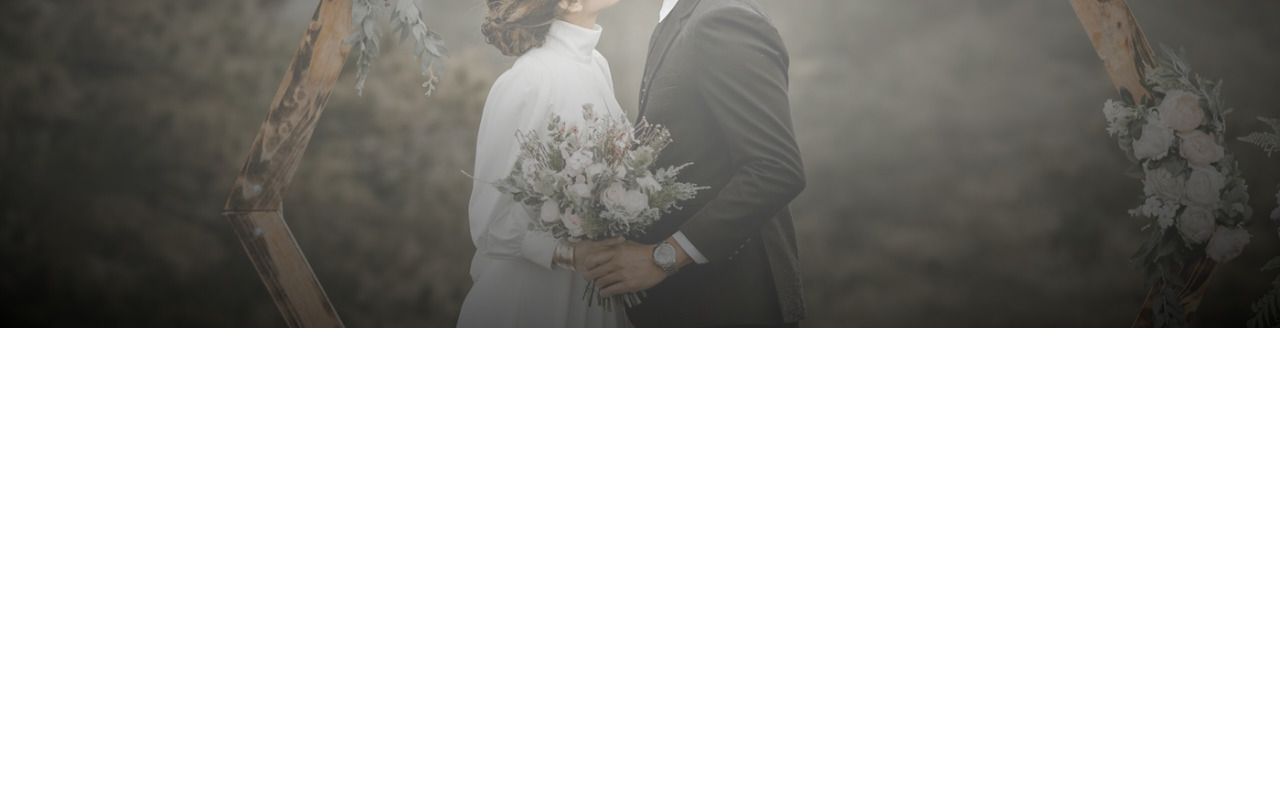
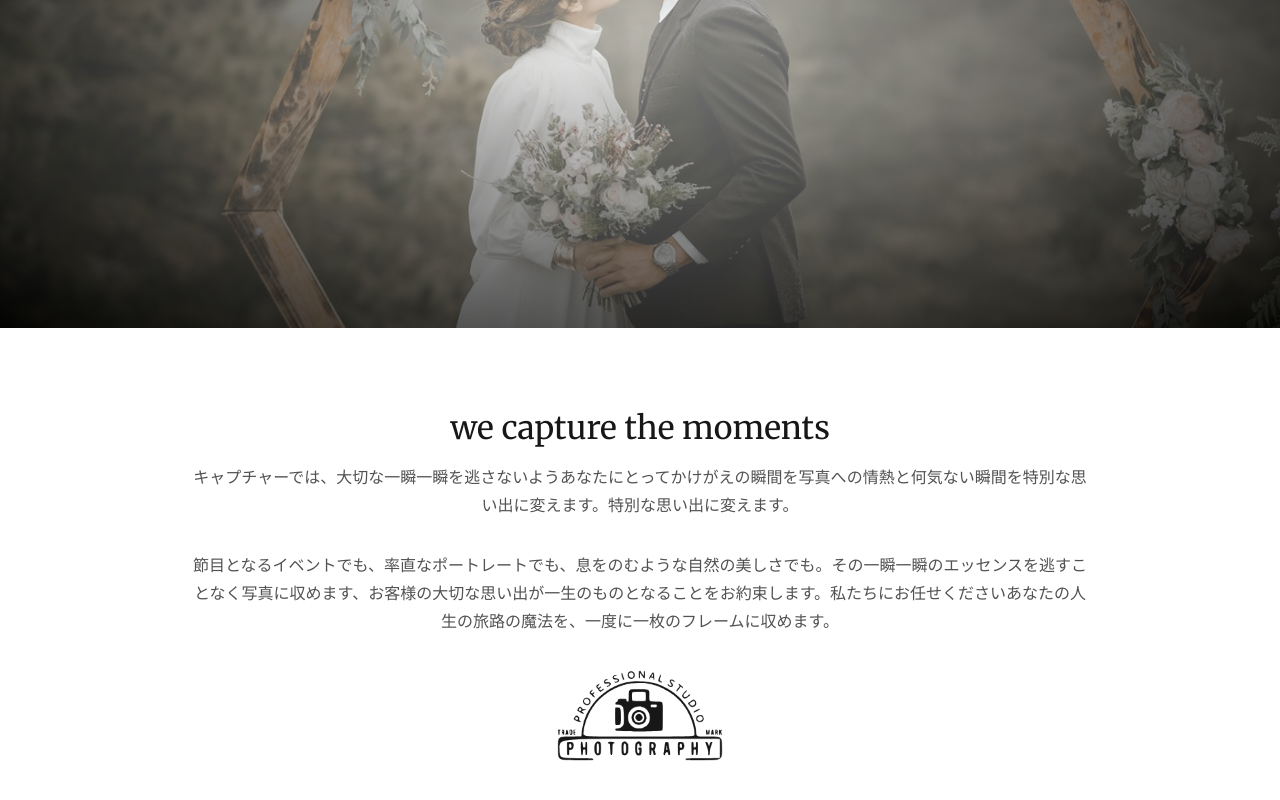
Before and after one commit to akira-odgr/capturer, a React (Vite) app: page / in a window 1280 px wide. Shown: the part 272-1072 px from the top of the page. Built offline with nearby package versions, Linux system fonts and the light colour scheme.

Commit message:
aboutセクションが完成しました。

```diff
--- a/src/App.scss
+++ b/src/App.scss
@@ -1,4 +1,13 @@
 @import url("https://fonts.googleapis.com/css2?family=Merriweather:ital,wght@0,300;0,400;0,700;0,900;1,300;1,400;1,700;1,900&family=Montserrat:ital,wght@0,100..900;1,100..900&display=swap");
+
+:root {
+    --text-dark: #171717;
+    --text-light: #525252;
+    --extra-light: #a3a3a3;
+    --white: #ffffff;
+    --max-width: 1200px;
+    --header-font: "Merriweather", serif;
+}
 
 * {
     margin: 0;
@@ -11,7 +20,6 @@ html {
 }
 
 body {
-    height: 300vh;
     font-family: "Montserrat", sans-serif;
 
     @extend html;
@@ -27,6 +35,28 @@ a {
 }
 
 img {
-    max-width: 100%;
-    height: auto;
+    max-width: 100%; // height: auto;
 }
+
+.section {
+    &__container {
+        max-width: var(--max-width);
+        margin-inline: auto;
+        padding: 5rem 1rem;
+    }
+
+    &__header {
+        font-size: 2rem;
+        font-weight: 400;
+        font-family: var(--header-font);
+        margin-bottom: 1rem;
+        color: var(--text-dark);
+        text-align: center;
+    }
+
+    &__description {
+        color: var(--text-light);
+        line-height: 1.75rem;
+        text-align: center;
+    }
+}
--- a/src/App.tsx
+++ b/src/App.tsx
@@ -1,12 +1,13 @@
+import { About } from "./components/about/About";
+import { Header } from "./components/header/Header";
+
 import "./App.scss";
-import { Header } from "./components/Navbar/Header";
 
-function App() {
+export const App = () => {
     return (
         <>
             <Header />
+            <About />
         </>
     );
-}
-
-export default App;
+};
--- /dev/null
+++ b/src/components/about/About.scss
@@ -0,0 +1,24 @@
+:root {
+    --text-dark: #171717;
+    --text-light: #525252;
+    --extra-light: #a3a3a3;
+    --white: #ffffff;
+    --max-width: 1200px;
+    --header-font: "Merriweather", serif;
+}
+
+.about {
+    &__container {
+        .section__description {
+            max-width: 900px;
+            margin-inline: auto;
+            margin-bottom: 2rem;
+        }
+
+        img {
+            display: block;
+            max-width: 170px;
+            margin-inline: auto;
+        }
+    }
+}
--- /dev/null
+++ b/src/components/about/About.tsx
@@ -0,0 +1,18 @@
+import LogoDark from "../../assets/images/logo-dark.png";
+
+import "./About.scss";
+
+export const About = () => {
+    return (
+        <section className="about__container section__container">
+            <h2 className="section__header">we capture the moments</h2>
+            <p className="section__description">
+                キャプチャーでは、大切な一瞬一瞬を逃さないようあなたにとってかけがえの瞬間を写真への情熱と何気ない瞬間を特別な思い出に変えます。特別な思い出に変えます。
+            </p>
+            <p className="section__description">
+                節目となるイベントでも、率直なポートレートでも、息をのむような自然の美しさでも。その一瞬一瞬のエッセンスを逃すことなく写真に収めます、お客様の大切な思い出が一生のものとなることをお約束します。私たちにお任せくださいあなたの人生の旅路の魔法を、一度に一枚のフレームに収めます。
+            </p>
+            <img src={LogoDark} alt="logo" />
+        </section>
+    );
+};
--- a/src/components/Navbar/Header.scss
+++ b/src/components/header/Header.scss
@@ -7,19 +7,6 @@
     --white: #ffffff;
     --max-width: 1200px;
     --header-font: "Merriweather", serif;
-}
-
-header {
-    min-height: 600px;
-    background-image: radial-gradient(
-            rgba(255, 255, 255, 0.5),
-            rgba(0, 0, 0, 0.9)
-        ),
-        url("../../assets/images/header.jpg");
-    background-size: cover;
-    background-position: center;
-    background-repeat: no-repeat;
-    background-attachment: fixed;
 }
 
 .nav {
--- a/src/components/Navbar/Header.tsx
+++ b/src/components/header/Header.tsx
@@ -1,8 +1,18 @@
+import { useState } from "react";
 import LogoWhite from "../../assets/images/logo-white.png";
-// import LogoDark from "../../assets/images/logo-dark.png";
+import HeaderImage from "../../assets/images/header.jpg";
+import "./Header.scss";
 
-import "./Header.scss";
-import { useState } from "react";
+const headerBg = {
+    backgroundImage: `radial-gradient(
+        rgba(255, 255, 255, 0.5),
+        rgba(0, 0, 0, 0.9)
+    ), url(${HeaderImage})`,
+    backgroundSize: "cover",
+    backgroundPosition: "center center",
+    backgroundRepeat: "no-repeat",
+    minHeight: "600px",
+};
 
 export const Header = () => {
     const [isActive, setIsActive] = useState<boolean>(false);
@@ -11,7 +21,7 @@ export const Header = () => {
         setIsActive(!isActive);
     };
     return (
-        <header>
+        <header style={headerBg}>
             <nav className="nav">
                 <div className="nav__header">
                     <div className="nav__header__logo">
--- a/src/globals/_button.scss
+++ b/src/globals/_button.scss
@@ -1,10 +1,5 @@
 :root {
-    --text-dark: #171717;
-    --text-light: #525252;
-    --extra-light: #a3a3a3;
     --white: #ffffff;
-    --max-width: 1200px;
-    --header-font: "Merriweather", serif;
 }
 
 @mixin nav-button {
--- a/src/main.tsx
+++ b/src/main.tsx
@@ -1,7 +1,7 @@
 import { StrictMode } from "react";
 import { createRoot } from "react-dom/client";
 
-import App from "./App.tsx";
+import { App } from "./App.tsx";
 
 createRoot(document.getElementById("root")!).render(
     <StrictMode>
```
